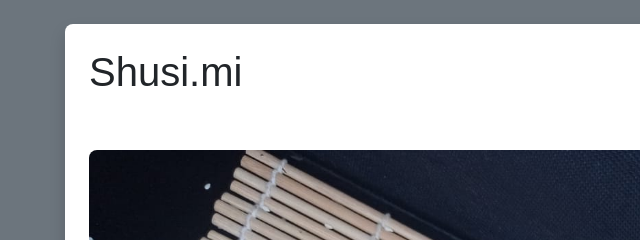
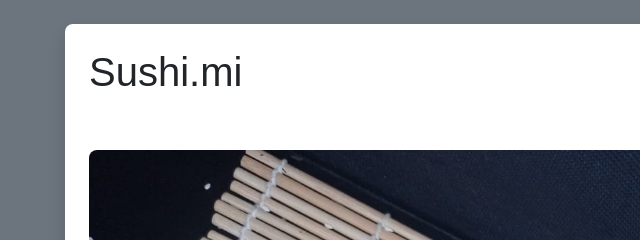
Before and after one commit to khoirulfahmi248/sushi.mi.github.io, a plain HTML site: page index.html in a window 1280 px wide. Shown: the top 240 px of the page, 5-645 px from the left. Drawn offline with nearby package versions, Linux system fonts and the light colour scheme.

Commit message:
Update index.html

```diff
--- a/index.html
+++ b/index.html
@@ -13,7 +13,7 @@
     <div class="container p-0 mb-4 mt-4 rounded-3 shadow bg-white">
       <!-- menu -->
       <nav class="d-md-flex p-4">
-        <div><h1>Shusi.mi</h1></div>
+        <div><h1>Sushi.mi</h1></div>
         <div class="ms-auto my-auto">
           <!--<ul class="list-inline m-0">
             <li class="list-inline-item mx-md-3"><a href="#collections" class="text-decoration-none text-dark fw-bold">Produk Kami</a></li>
```
